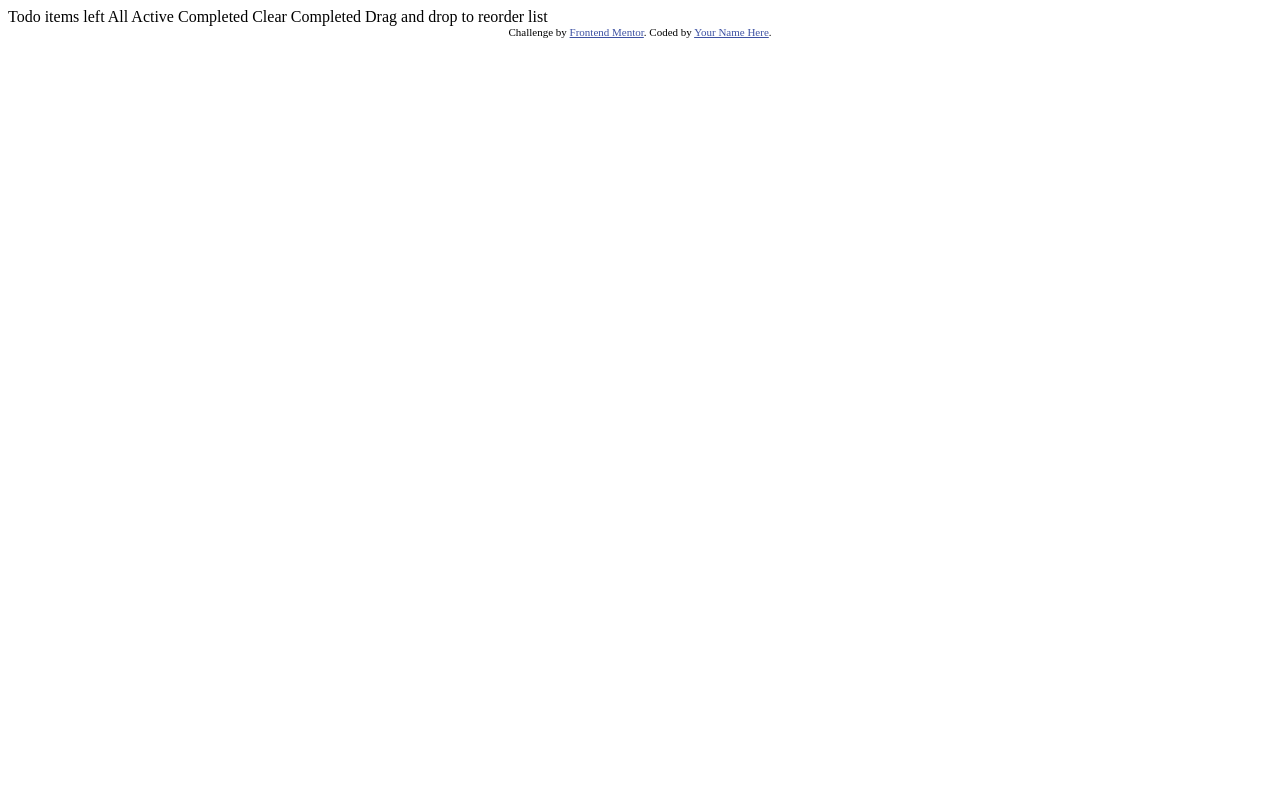
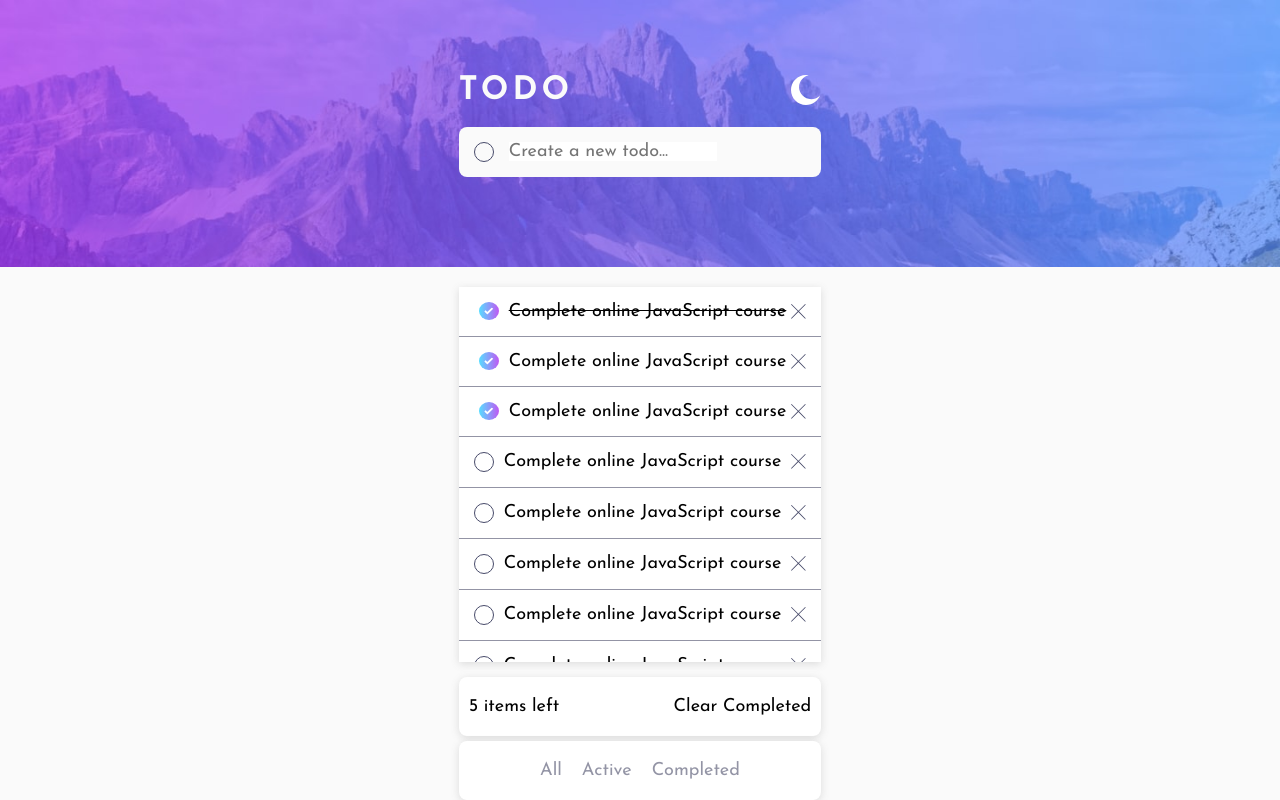
Before and after one commit to phongtrieungo/todo-app-main, a plain HTML site: page index.html in a window 1280 px wide. Drawn offline with Linux system fonts and the light colour scheme.

Commit message:
Implement UI

```diff
--- a/index.html
+++ b/index.html
@@ -1,36 +1,154 @@
 <!DOCTYPE html>
 <html lang="en">
+
 <head>
   <meta charset="UTF-8">
-  <meta name="viewport" content="width=device-width, initial-scale=1.0"> <!-- displays site properly based on user's device -->
+  <meta name="viewport" content="width=device-width, initial-scale=1.0">
+  <!-- displays site properly based on user's device -->
 
   <link rel="icon" type="image/png" sizes="32x32" href="./images/favicon-32x32.png">
 
   <title>Frontend Mentor | Todo app</title>
+  <link rel="stylesheet" href="style.css">
+  <script defer src="main.js"></script>
+</head>
 
-  <!-- Feel free to remove these styles or customise in your own stylesheet 👍 -->
-  <style>
-    .attribution { font-size: 11px; text-align: center; }
-    .attribution a { color: hsl(228, 45%, 44%); }
-  </style>
-</head>
 <body>
+  <main class="container">
+    <picture class="head-bg">
+      <source media="(min-width: 1024px)" srcset="./images/bg-desktop-light.jpg">
+      <img src="./images/bg-mobile-light.jpg" alt="Head background" class="w-100">
+    </picture>
 
-  Todo
+    <section class="header-section">
+      <section class="header">
+        <h1 class="text-white letter-spacing">TODO</h1>
+        <img class="text-white" src="./images/icon-moon.svg" alt="Toggle">
+      </section>
 
-  <!-- Add dynamic number --> items left
+      <section class="new-todo-input-wrapper">
+        <span class="circle"></span>
+        <input type="text" name="new-todo" id="new-todo" placeholder="Create a new todo...">
+      </section>
+    </section>
 
-  All
-  Active
-  Completed
+    <ul class="task-list">
+      <li class="task-list-item">
+        <span class="content">
+          <img src="./images/icon-check.svg" alt="" class="task-check-status">
+          <strike>Complete online JavaScript course</strike>
+        </span>
+        <img src="./images/icon-cross.svg" alt="Remove task">
+      </li>
+      <li class="task-list-item">
+        <span class="content">
+          <img src="./images/icon-check.svg" alt="" class="task-check-status">
+          <p>Complete online JavaScript course</p>
+        </span>
+        <img src="./images/icon-cross.svg" alt="Remove task">
+      </li>
+      <li class="task-list-item">
+        <span class="content">
+          <img src="./images/icon-check.svg" alt="" class="task-check-status">
+          <p>Complete online JavaScript course</p>
+        </span>
+        <img src="./images/icon-cross.svg" alt="Remove task">
+      </li>
+      <li class="task-list-item">
+        <span class="content">
+          <span class="void-circle"></span>
+          <p>Complete online JavaScript course</p>
+        </span>
+        <img src="./images/icon-cross.svg" alt="Remove task">
+      </li>
+      <li class="task-list-item">
+        <span class="content">
+          <span class="void-circle"></span>
+          <p>Complete online JavaScript course</p>
+        </span>
+        <img src="./images/icon-cross.svg" alt="Remove task">
+      </li>
+      <li class="task-list-item">
+        <span class="content">
+          <span class="void-circle"></span>
+          <p>Complete online JavaScript course</p>
+        </span>
+        <img src="./images/icon-cross.svg" alt="Remove task">
+      </li>
+      <li class="task-list-item">
+        <span class="content">
+          <span class="void-circle"></span>
+          <p>Complete online JavaScript course</p>
+        </span>
+        <img src="./images/icon-cross.svg" alt="Remove task">
+      </li>
+      <li class="task-list-item">
+        <span class="content">
+          <span class="void-circle"></span>
+          <p>Complete online JavaScript course</p>
+        </span>
+        <img src="./images/icon-cross.svg" alt="Remove task">
+      </li>
+      <li class="task-list-item">
+        <span class="content">
+          <span class="void-circle"></span>
+          <p>Complete online JavaScript course</p>
+        </span>
+        <img src="./images/icon-cross.svg" alt="Remove task">
+      </li>
+      <li class="task-list-item">
+        <span class="content">
+          <span class="void-circle"></span>
+          <p>Complete online JavaScript course</p>
+        </span>
+        <img src="./images/icon-cross.svg" alt="Remove task">
+      </li>
+      <li class="task-list-item">
+        <span class="content">
+          <span class="void-circle"></span>
+          <p>Complete online JavaScript course</p>
+        </span>
+        <img src="./images/icon-cross.svg" alt="Remove task">
+      </li>
+      <li class="task-list-item">
+        <span class="content">
+          <span class="void-circle"></span>
+          <p>Complete online JavaScript course</p>
+        </span>
+        <img src="./images/icon-cross.svg" alt="Remove task">
+      </li>
+      <li class="task-list-item">
+        <span class="content">
+          <span class="void-circle"></span>
+          <p>Complete online JavaScript course</p>
+        </span>
+        <img src="./images/icon-cross.svg" alt="Remove task">
+      </li>
+      <li class="task-list-item">
+        <span class="content">
+          <span class="void-circle"></span>
+          <p>Complete online JavaScript course</p>
+        </span>
+        <img src="./images/icon-cross.svg" alt="Remove task">
+      </li>
+    </ul>
 
-  Clear Completed
+    <section class="clear-section">
+      <span>
+        5 items left
+      </span>
+      <span>Clear Completed</span>
+    </section>
 
-  Drag and drop to reorder list
+    <section class="filter-section">
+      <ul class="filter">
+        <li class="item">All</li>
+        <li class="item">Active</li>
+        <li class="item">Completed</li>
+      </ul>
+    </section>
+  </main>
 
-  <div class="attribution">
-    Challenge by <a href="https://www.frontendmentor.io?ref=challenge" target="_blank">Frontend Mentor</a>.
-    Coded by <a href="#">Your Name Here</a>.
-  </div>
 </body>
+
 </html>
--- /dev/null
+++ b/style.css
@@ -0,0 +1,229 @@
+@import url('https://fonts.googleapis.com/css2?family=Josefin+Sans:wght@400;700&display=swap');
+
+:root {
+    --primary-bright-blue: hsl(220, 98%, 61%);
+    --more-light-gray: hsl(0, 0%, 98%);
+    --more-light-grayish-blue: hsl(236, 33%, 92%);
+    --light-grayish-blue: hsl(233, 11%, 84%);
+    --dark-grayish-blue: hsl(236, 9%, 61%);
+    --more-dark-grayish-blue: hsl(235, 19%, 35%);
+}
+
+[color-scheme="light"] {
+    --more-light-gray: hsl(0, 0%, 98%);
+    --more-light-grayish-blue: hsl(236, 33%, 92%);
+    --light-grayish-blue: hsl(233, 11%, 84%);
+    --dark-grayish-blue: hsl(236, 9%, 61%);
+    --more-dark-grayish-blue: hsl(235, 19%, 35%);
+}
+
+[color-scheme="dark"] {
+    --more-dark-blue: hsl(235, 21%, 11%);
+    --more-dark-desaturated-blue: hsl(235, 24%, 19%);
+    --light-grayish-blue: hsl(234, 39%, 85%);
+    --light-grayish-blue-hover: hsl(236, 33%, 92%);
+    --dark-grayish-blue: hsl(234, 11%, 52%);
+    --more-dark-grayish-blue: hsl(233, 14%, 35%);
+    --slight-more-dark-grayish-blue: hsl(237, 14%, 26%)
+}
+
+/* width */
+::-webkit-scrollbar {
+    width: 5px;
+  }
+
+  /* Track */
+  ::-webkit-scrollbar-track {
+    box-shadow: inset 0 0 5px grey;
+    border-radius: 5px;
+  }
+
+  /* Handle */
+  ::-webkit-scrollbar-thumb {
+    background: red;
+    border-radius: 5px;
+  }
+
+  /* Handle on hover */
+  ::-webkit-scrollbar-thumb:hover {
+    background: #b30000;
+  }
+
+* {
+    padding: 0;
+    margin: 0;
+    box-sizing: border-box;
+    font-size: 18px;
+    font-family: 'Josefin Sans', sans-serif;
+}
+
+body {
+    width: 100%;
+    height: 100vh;
+    background-color: var(--more-light-gray);
+}
+
+.container {
+    display: grid;
+    height: 100%;
+    grid-template-columns: 1fr auto 1fr;
+    grid-template-rows: 1fr auto 1fr;
+}
+
+.head-bg {
+    grid-column-start: 1;
+    grid-column-end: 4;
+    grid-row-start: 1;
+}
+
+.header-section {
+    grid-column-start: 2;
+    grid-row-start: 1;
+    display: flex;
+    flex-direction: column;
+    justify-content: center;
+    align-items: center;
+
+}
+.header {
+    display: flex;
+    justify-content: space-between;
+    width: 100%;
+}
+
+.header h1 {
+    font-size: 1.8rem;
+}
+
+.header img {
+    width: 30px;
+    height: 30px;
+}
+
+.new-todo-input-wrapper {
+    background-color: var(--more-light-gray);
+    border-radius: 8px;
+    display: flex;
+    align-items: center;
+    padding: 15px 0;
+    width: 100%;
+    margin: 20px 0;
+}
+
+.circle {
+    width: 20px;
+    height: 20px;
+    border-radius: 50%;
+    border: 1px solid var(--more-dark-grayish-blue);
+    margin: 0 15px;
+}
+
+.void-circle {
+    width: 20px;
+    height: 20px;
+    border-radius: 50%;
+    border: 1px solid var(--more-dark-grayish-blue);
+}
+
+.new-todo-input-wrapper input {
+    border: none;
+}
+
+.new-todo-input-wrapper input:focus {
+    border: none;
+    outline: none;
+}
+
+.w-100 {
+    width: 100%;
+}
+
+.text-white {
+    color: var(--more-light-gray);
+}
+
+.letter-spacing {
+    letter-spacing: 4px;
+}
+
+.task-list {
+    margin: auto;
+    grid-column-start: 2;
+    grid-row-start: 2;
+    list-style: none;
+    box-shadow: rgba(99, 99, 99, 0.2) 0px 2px 8px 0px;
+    margin: 15px 0;
+    overflow-y: scroll;
+}
+
+.task-list > .task-list-item {
+    background-color: white;
+    padding: 15px 15px;
+    display: flex;
+    align-items: center;
+    justify-content: space-between;
+}
+
+.task-list-item .content {
+    display: flex;
+    gap: 10px;
+    align-items: center;
+}
+
+.task-list-item img {
+    width: 15px;
+    cursor: pointer;
+    margin-left: 5px;
+}
+
+.task-list-item .task-check-status {
+    width: 20px;
+    padding: 5px;
+    border-radius: 50%;
+    background-image: linear-gradient(to right, hsl(192, 100%, 67%), hsl(280, 87%, 65%));
+}
+
+.task-list-item:not(:last-child) {
+    border-bottom: 1px solid var(--dark-grayish-blue);
+}
+
+.clear-section {
+    display: flex;
+    width: 100%;
+    justify-content: space-between;
+    background-color: #FFF;
+    align-items: center;
+    grid-column-start: 2;
+    box-shadow: rgba(99, 99, 99, 0.2) 0px 2px 8px 0px;
+    border-radius: 8px;
+    padding: 20px 10px;
+    margin-bottom: 5px;
+}
+
+.filter-section {
+    display: flex;
+    padding: 20px 0;
+    justify-content: center;
+    background-color: #FFF;
+    margin: auto;
+    width: 100%;
+    align-items: center;
+    grid-column-start: 2;
+    box-shadow: rgba(99, 99, 99, 0.2) 0px 2px 8px 0px;
+    border-radius: 8px;
+}
+
+.filter {
+    display: flex;
+    list-style: none;
+    color: var(--dark-grayish-blue);
+}
+
+.filter .item:hover {
+    cursor: pointer;
+    color: var(--more-dark-grayish-blue);
+}
+
+.filter .item:nth-child(2) {
+    margin: 0 20px;
+}
```
Also changed, not shown: main.js (added).
